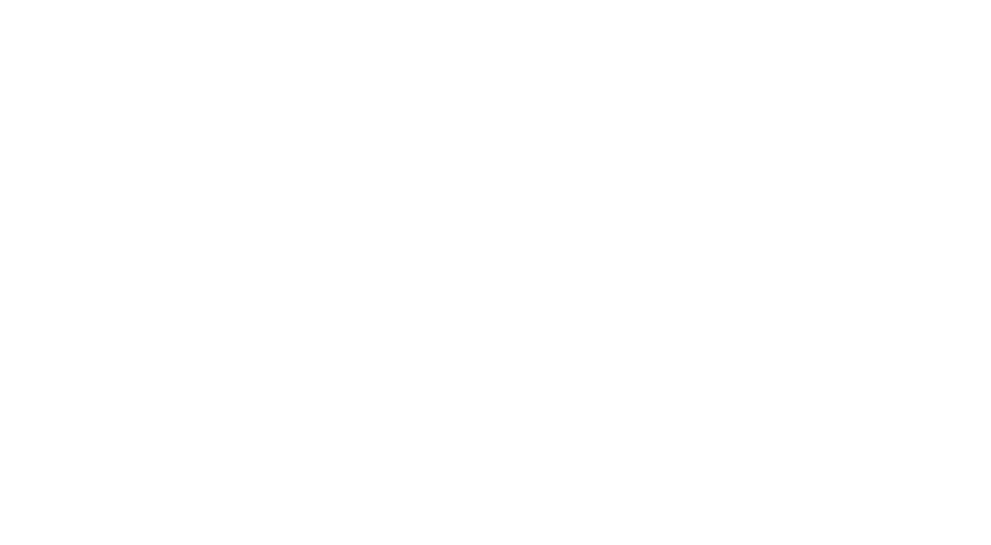
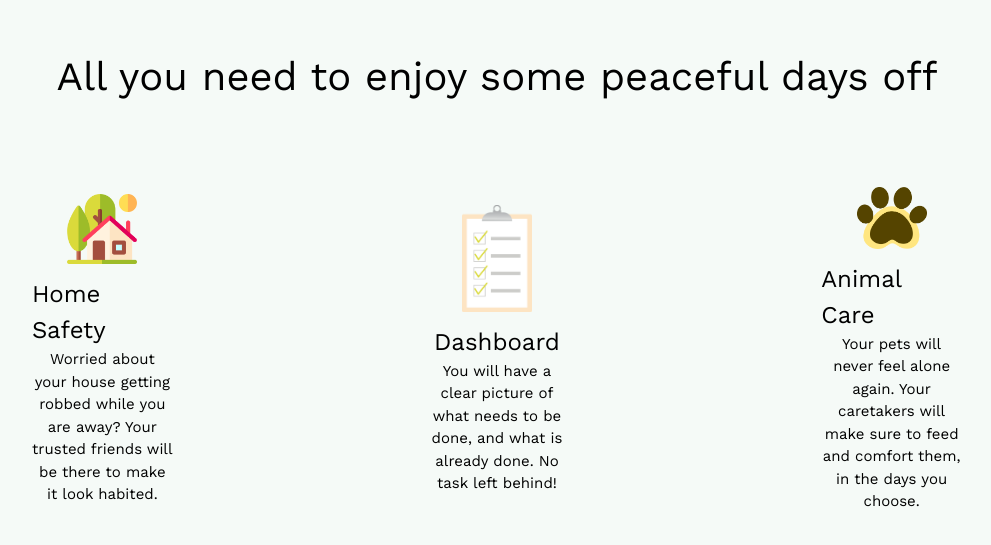
Before and after one commit to FilipaMerino/ExtendedAwayReact, a Next.js app: page / in a window 1280 px wide. Shown: the part 993-1538 px from the top of the page, without its empty margins (143-1134 px from the left). Before the commit the page ends 800 px from the top, so only its background shows below. Built offline with nearby package versions, Linux system fonts and the light colour scheme.

Commit message:
feature section

```diff
--- /dev/null
+++ b/src/app/components/Features.tsx
@@ -0,0 +1,53 @@
+'use client';
+import Image from "next/image";
+import styles from './Feature.module.css';
+
+
+export default function FeaturesSection() {
+  return (
+    <section className='bg-lightGreen flex flex-col justify-center items-center'>
+      <div>
+        <h2>All you need to enjoy some peaceful days off</h2>
+      </div>
+
+      <div className='flex justify-around'>
+        <div className="featureSection">
+          <Image
+            src='/house.png'
+            width={70}
+            height={70}
+            alt="house"
+          />
+          <h4>Home Safety</h4>
+          <p>
+          Worried about your house getting robbed while you are away? Your trusted friends will be there to make it look habited.
+          </p>
+        </div>
+         <div className="featureSection">
+          <Image
+            src='/clipboard.png'
+            width={70}
+            height={70}
+            alt="clipboard"
+          />
+          <h4>Dashboard</h4>
+          <p>
+            You will have a clear picture of what needs to be done, and what is already done. No task left behind!
+          </p>
+        </div>
+         <div className="featureSection">
+          <Image
+            src='/paw.png'
+            width={70}
+            height={70}
+            alt="paw"
+          />
+          <h4>Animal Care</h4>
+          <p>
+            Your pets will never feel alone again. Your caretakers will make sure to feed and comfort them, in the days you choose.
+          </p>
+        </div>
+      </div>
+    </section>
+  );
+}
--- a/src/app/page.tsx
+++ b/src/app/page.tsx
@@ -1,9 +1,13 @@
+import FeaturesSection from "./components/Features";
 import HeroSection from "./components/sections/HeroSection";
+import MissionStatement from "./components/sections/MissionStatement";
 
 export default function Home() {
   return (
     <div>
       <HeroSection/>
+      <MissionStatement />
+      <FeaturesSection />
     </div>
   );
 }
```
Also changed, not shown: src/app/layout.tsx (line endings or trailing spaces).
